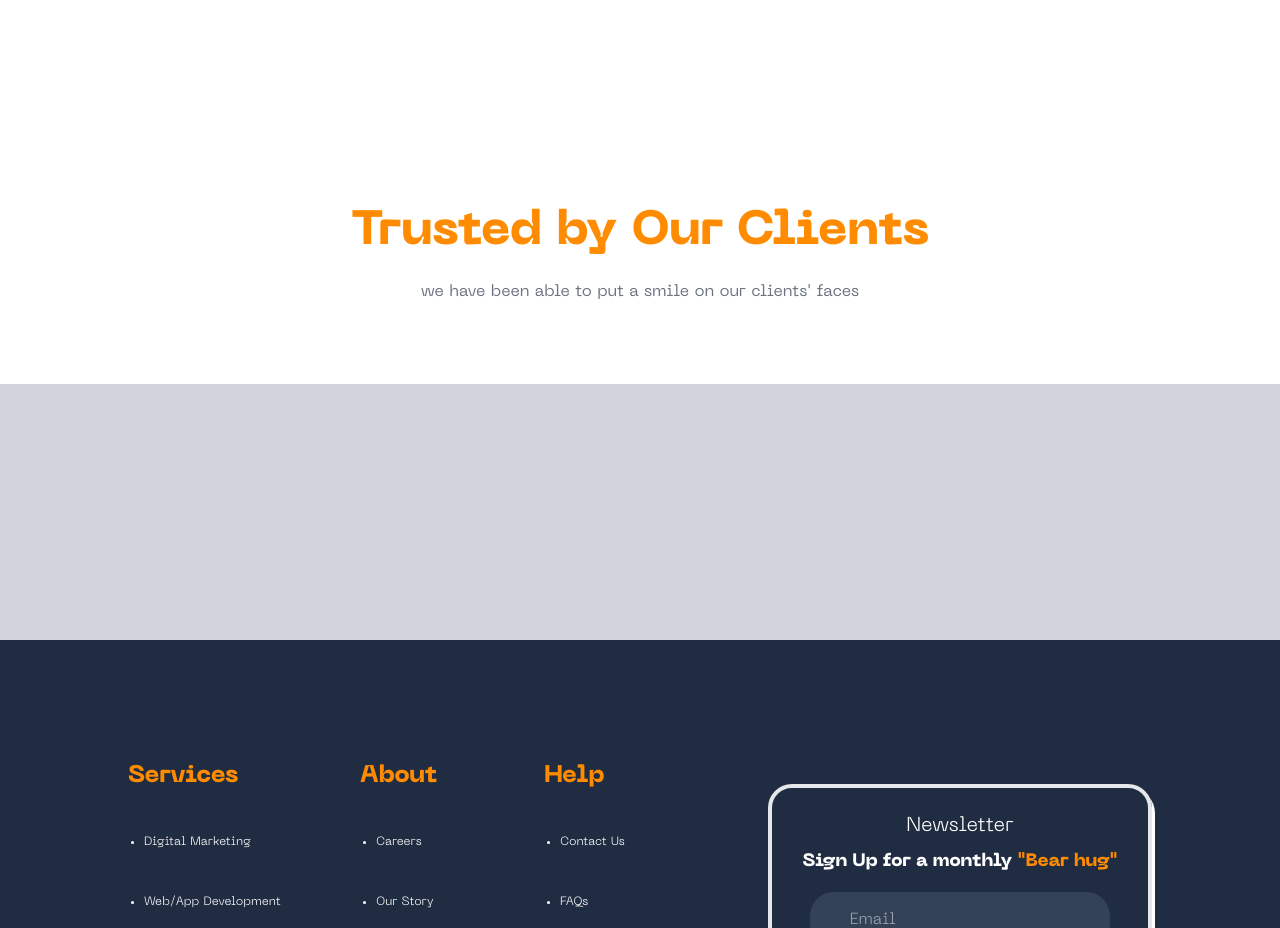
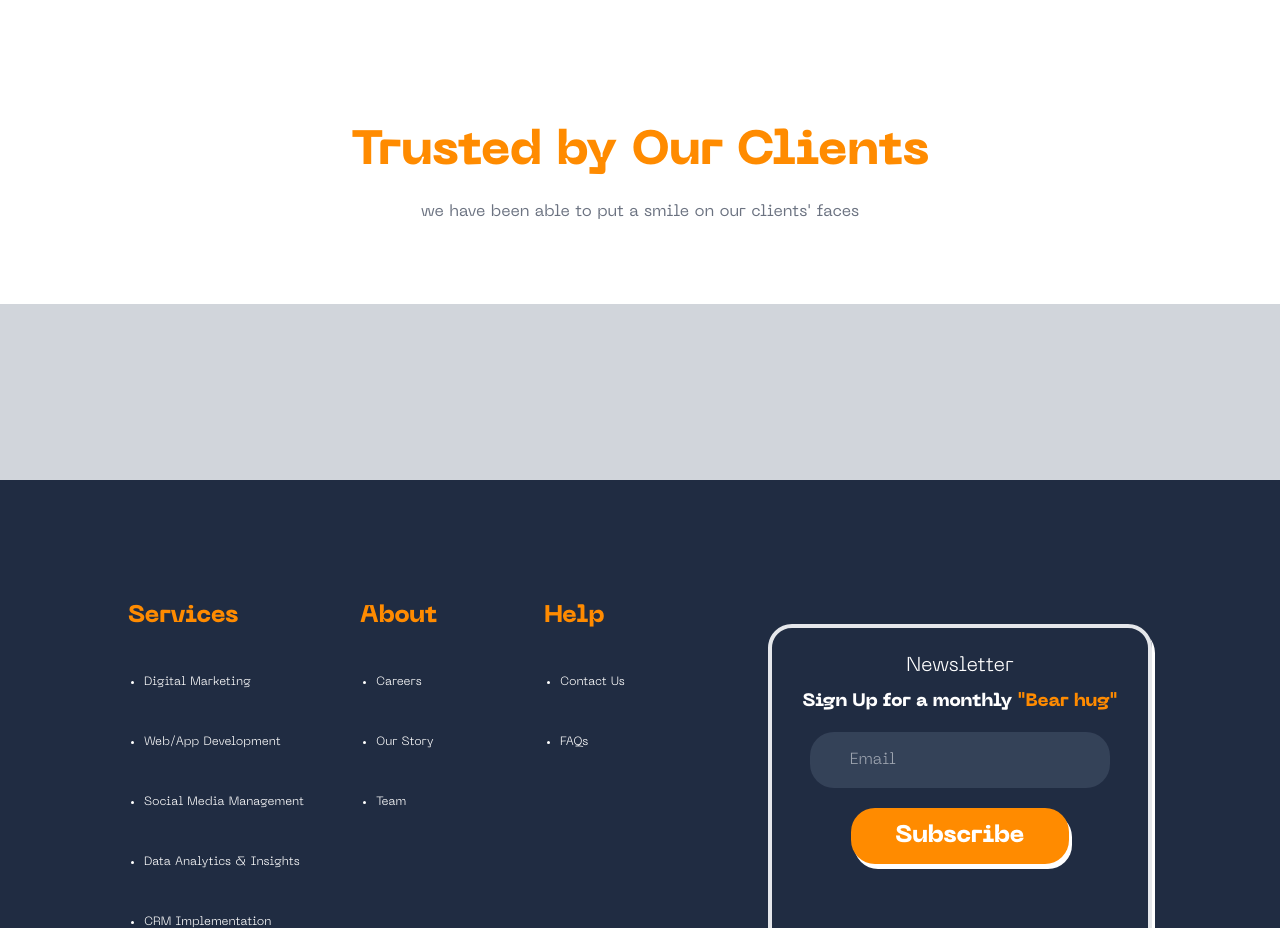
Before and after one commit to Neutron-Inv/Orangebear, a React (Create React App) app: page / in a window 1280 px wide. Shown: the part 2660-3588 px from the top of the page. Built offline with nearby package versions, Linux system fonts and the light colour scheme.

Commit message:
updated Layout

```diff
--- a/src/components/LogoCarousel.js
+++ b/src/components/LogoCarousel.js
@@ -26,7 +26,7 @@ const LogoCarousel = () => {
     }, [images.length]);
 
     return (
-      <div className="flex items-center justify-center w-full bg-gray-300 h-64">
+      <div className="flex items-center justify-center w-full bg-gray-300 h-44">
         <img
           src={images[currentIndex]}
           alt="Logo"
--- a/src/components/Mission.jsx
+++ b/src/components/Mission.jsx
@@ -44,7 +44,7 @@ export default function Mission(){
             </div>
 
         </div>
-        <div className="invisible md:visible md:flex md:justify-center md:items-center font-pp-neue-machina -mt-40 md:mt-0 md:pb-20">
+        <div className="invisible md:visible md:flex md:justify-center md:items-center font-pp-neue-machina -mt-40 md:-mt-20 md:pb-20">
             <div className="flex flex-col justify-center items-center font-pp-neue-machina">
             <h2 className="text-5xl text-accentorange font-bold">Trusted by Our Clients</h2><br/>
             <p className="text-md text-gray-500"> we have been able to put a smile on our clients' faces</p>
```
